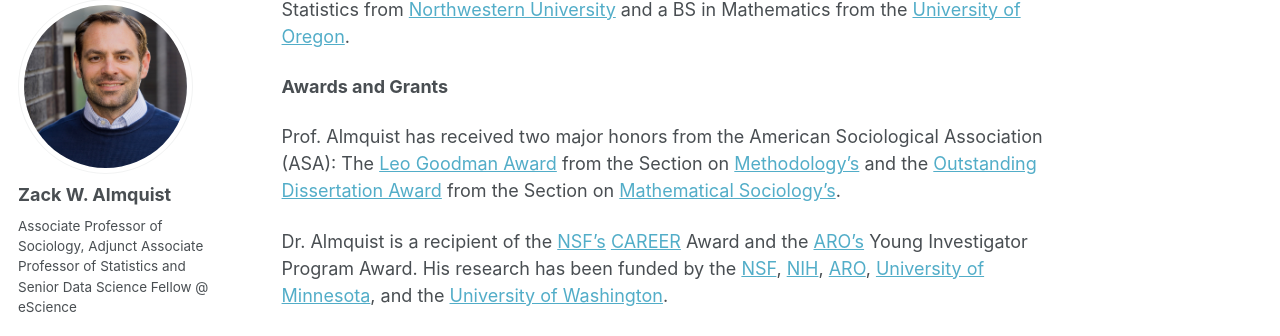
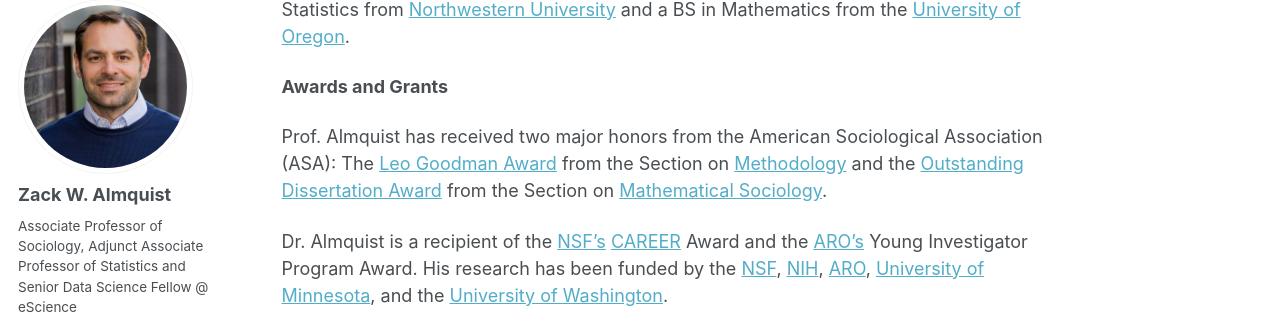
Before and after one commit to zalmquist/zalmquist.github.io, a Jekyll site: the page built from _pages/about.md, in a window 1280 px wide and 900 px high, scrolled down 312 px. Shown: the part 107-443 px from the top of the window. Built offline with Jekyll 4.4.1, drawn with Linux system fonts in a browser that asks for light colours; some web fonts are replaced.

```diff
--- a/_pages/about.md
+++ b/_pages/about.md
@@ -13,7 +13,7 @@ redirect_from:
 
 **Awards and Grants**
 
-Prof. Almquist has received two major honors from the American Sociological Association (ASA): The [Leo Goodman Award](https://www.asanet.org/communities-sections/sections/current-sections/methodology/methodology-award-recipient-history) from the Section on [Methodology's](https://www.asanet.org/asa-communities/sections/methodology) and the [Outstanding Dissertation Award](http://www.asanet.org/sections/mathematical_past_recipients.cfm) from the Section on [Mathematical Sociology's](http://www.asanet.org/asa-communities/sections/mathematical-sociology).
+Prof. Almquist has received two major honors from the American Sociological Association (ASA): The [Leo Goodman Award](https://www.asanet.org/communities-sections/sections/current-sections/methodology/methodology-award-recipient-history) from the Section on [Methodology](https://www.asanet.org/asa-communities/sections/methodology) and the [Outstanding Dissertation Award](http://www.asanet.org/sections/mathematical_past_recipients.cfm) from the Section on [Mathematical Sociology](http://www.asanet.org/asa-communities/sections/mathematical-sociology).
 
 Dr. Almquist is a recipient of the [NSF's](https://www.nsf.gov/) [CAREER](https://beta.nsf.gov/funding/opportunities/faculty-early-career-development-program-career) Award and the [ARO's](http://www.arl.army.mil/www/default.cfm?page=29) Young Investigator Program Award. His research has been funded by the [NSF](http://www.nsf.gov/ ), [NIH](https://www.nichd.nih.gov/), [ARO](http://www.arl.army.mil/www/default.cfm?page=29), [University of Minnesota](http://www.umn.edu/), and the [University of Washington](https://www.washington.edu/).
 
```
